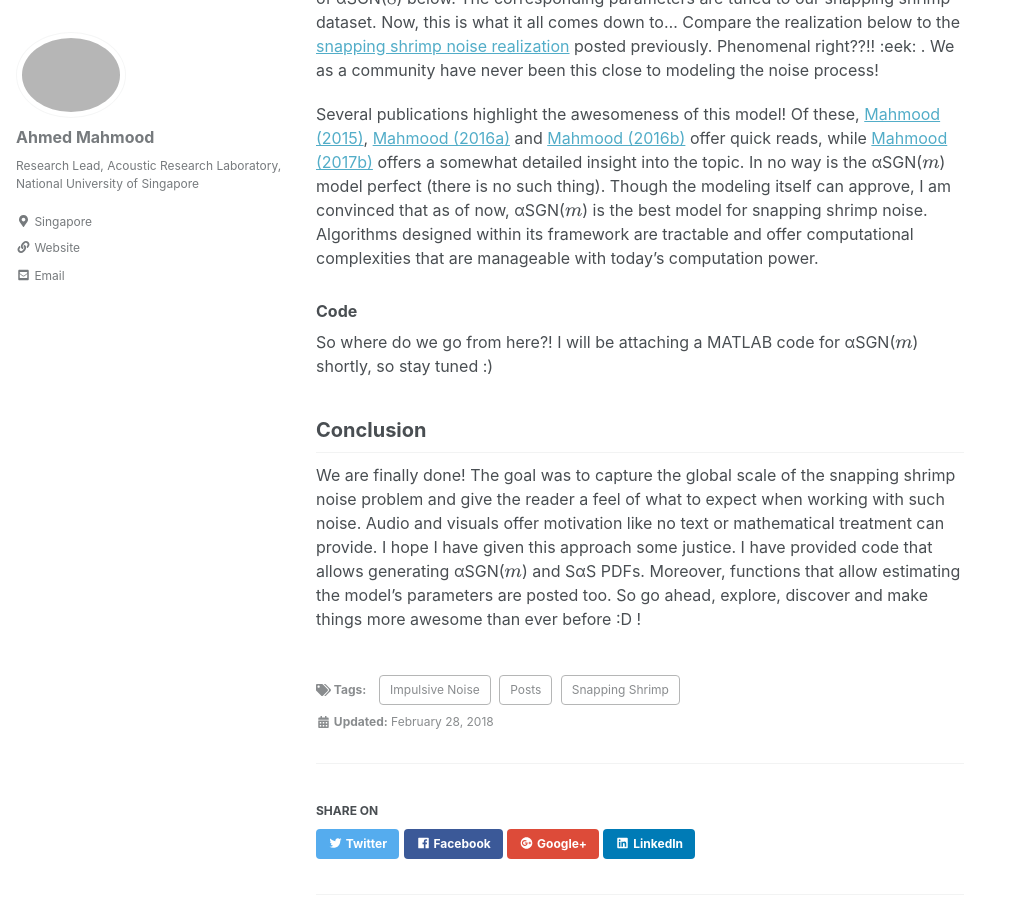
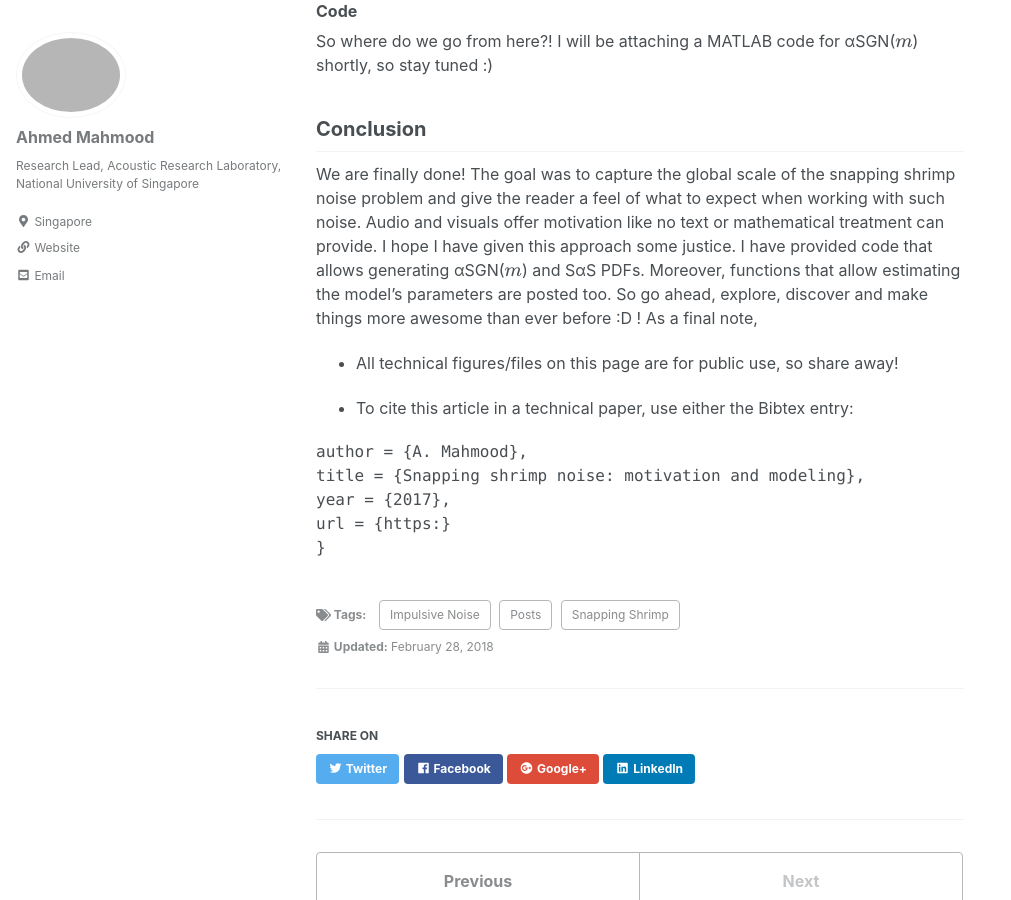
Before and after one commit to ahmd-mahm/ahmd-mahm.github.io, a Jekyll site: the page built from _posts/2018-02-28-The-Snapping-Shrimp.md, in a window 1280 px wide and 900 px high, scrolled down 14691 px. Shown: the whole window, without its empty margins (0-1011 px from the left). Built offline with Jekyll 4.4.1, drawn with Linux system fonts in a browser that asks for light colours; nearby versions of some CDN libraries; formulas are drawn with MathJax 3; some of the changed text lies outside the part shown.

Commit message:
Update 2018-02-28-The-Snapping-Shrimp.md

````diff
--- a/_posts/2018-02-28-The-Snapping-Shrimp.md
+++ b/_posts/2018-02-28-The-Snapping-Shrimp.md
@@ -10,20 +10,6 @@
   - Snapping Shrimp
 ---
 
-## Before getting started
-
-- All technical figures/files on this page are for public use, so share away!
-
-- To cite this article in a technical paper, use either the Bibtex entry:
-
-
-```@article{ahmed:2017,
-author = {A. Mahmood},
-title = {Snapping shrimp noise: motivation and modeling},
-year = {2017},
-url = {https:}
-}
-```
 
 ## The purpose of this article
 
@@ -224,4 +210,18 @@
 
 ## Conclusion
 
-We are finally done! The goal was to capture the global scale of the snapping shrimp noise problem and give the reader a feel of what to expect when working with such noise. Audio and visuals offer motivation like no text or mathematical treatment can provide. I hope I have given this approach some justice. I have provided code that allows generating αSGN($$m$$) and SαS PDFs. Moreover, functions that allow estimating the model's parameters are posted too. So go ahead, explore, discover and make things more awesome than ever before :D !
+We are finally done! The goal was to capture the global scale of the snapping shrimp noise problem and give the reader a feel of what to expect when working with such noise. Audio and visuals offer motivation like no text or mathematical treatment can provide. I hope I have given this approach some justice. I have provided code that allows generating αSGN($$m$$) and SαS PDFs. Moreover, functions that allow estimating the model's parameters are posted too. So go ahead, explore, discover and make things more awesome than ever before :D ! As a final note,
+
+
+- All technical figures/files on this page are for public use, so share away!
+
+- To cite this article in a technical paper, use either the Bibtex entry:
+
+
+```@article{ahmed:2017,
+author = {A. Mahmood},
+title = {Snapping shrimp noise: motivation and modeling},
+year = {2017},
+url = {https:}
+}
+```
````
